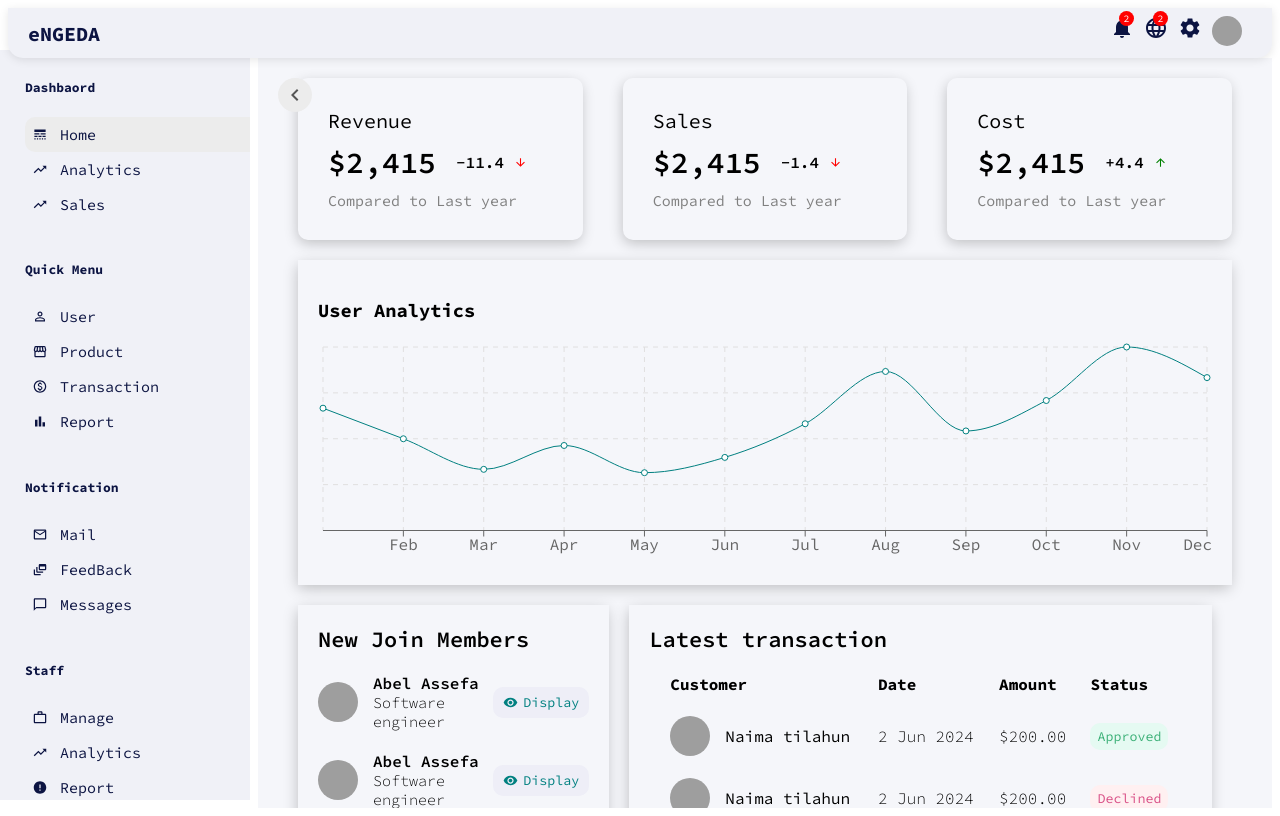
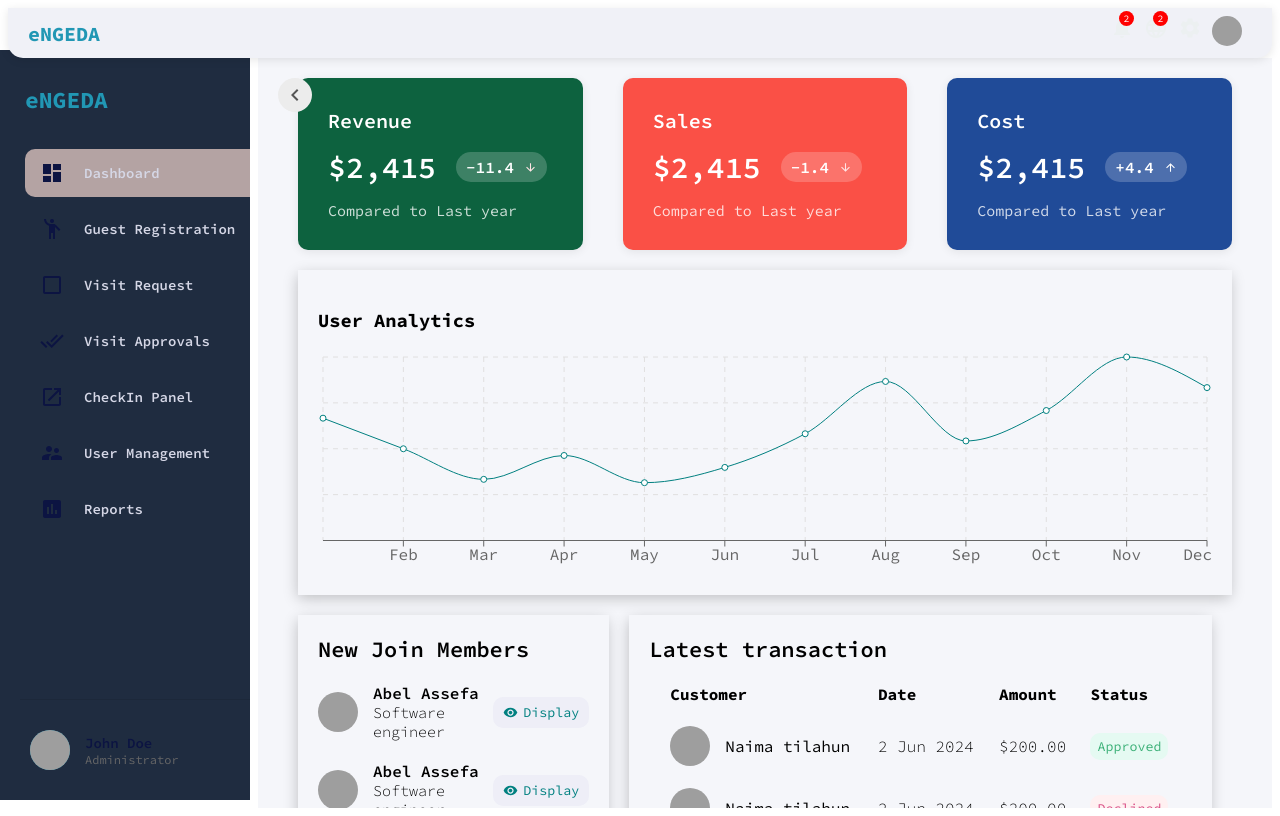
Before and after one commit to NobelAssefa/GMS, a React (Vite) app: page / in a window 1280 px wide. Built offline with nearby package versions, Linux system fonts and the light colour scheme; grey boxes are pictures that could not be loaded.

Commit message:
side and top bar modified

```diff
--- a/package.json
+++ b/package.json
@@ -12,6 +12,7 @@
   "dependencies": {
     "@emotion/react": "^11.11.4",
     "@emotion/styled": "^11.11.5",
+    "@material-ui/icons": "^4.11.3",
     "@mui/icons-material": "^5.15.20",
     "@mui/material": "^5.15.20",
     "@mui/x-data-grid": "^7.7.1",
--- a/src/Components/featuredInfo/FeaturedInfo.jsx
+++ b/src/Components/featuredInfo/FeaturedInfo.jsx
@@ -5,7 +5,7 @@ import ArrowUpwardOutlinedIcon from '@mui/icons-material/ArrowUpwardOutlined';
 export default function FeaturedInfo() {
   return (
     <div className="featured">
-        <div className="featuredItem">
+        <div className="featuredItem revenue">
             <span className="featuredTitle">Revenue</span>
             <div className="featuredMoneyContainer">
                 <span className="featureMoney">$2,415</span>
@@ -16,7 +16,7 @@ export default function FeaturedInfo() {
             </div>
             <div className="featureSub">Compared to Last year</div>
         </div>
-        <div className="featuredItem">
+        <div className="featuredItem sales">
             <span className="featuredTitle">Sales</span>
             <div className="featuredMoneyContainer">
                 <span className="featureMoney">$2,415</span>
@@ -27,7 +27,7 @@ export default function FeaturedInfo() {
             </div>
             <div className="featureSub">Compared to Last year</div>
         </div>
-        <div className="featuredItem">
+        <div className="featuredItem cost">
             <span className="featuredTitle">Cost</span>
             <div className="featuredMoneyContainer">
                 <span className="featureMoney">$2,415</span>
--- a/src/Components/featuredInfo/featured.css
+++ b/src/Components/featuredInfo/featured.css
@@ -2,53 +2,67 @@
     width: 100%;
     display: flex;
     justify-content: space-between;
-
 }
 .featuredItem{
     flex: 1;
     padding: 30px;
     margin: 0px 20px;
     border-radius: 10px;
-    border-radius: 10px;
-    box-shadow: -1px 4px 14px -1px rgba(0,0,0,0.23);
--webkit-box-shadow: -1px 4px 14px -1px rgba(0,0,0,0.23);
--moz-box-shadow: -1px 4px 14px -1px rgba(0,0,0,0.23);
+    color: white;
+    box-shadow: 0 2px 10px rgba(0, 0, 0, 0.08);
+    transition: all 0.3s ease;
+}
+.featuredItem.revenue {
+    background-color: #0D623F;
+}
+.featuredItem.sales {
+    background-color: #FA5046;
+}
+.featuredItem.cost {
+    background-color: #204B98;
+}
+.featuredItem:hover {
+    transform: translateY(-2px);
+    box-shadow: 0 4px 15px rgba(0, 0, 0, 0.1);
 }
 .featuredTitle{
     font-size: 20px;
-
+    color: inherit;
+    font-weight: 600;
 }
 .featuredMoneyContainer{
-    margin: 10px 0 ;
+    margin: 15px 0;
     display: flex;
     align-items: center;
-
 }
 .featureMoney{
     font-size: 30px;
     font-weight: 600;
+    color: inherit;
 }
 .featureMoneyRate{
     display: flex;
     font-weight: 600;
     align-items: center;
     margin-left: 20px;
+    padding: 5px 10px;
+    border-radius: 20px;
+    background-color: rgba(255, 255, 255, 0.2);
+    color: inherit;
 }
-
 .featuredName{
-
     margin-left: 10px;
-    color: green;
+    color: #FFFFFF;
     font-size: 13px !important;
-
+    font-weight: 500;
 }
-
 .featuredName.negative{
-    color: red;
+    color: #FFE5E5;
     margin-left: 10px;
     font-size: 13px;
 }
 .featureSub{
-    color:grey;
+    color: rgba(255, 255, 255, 0.8);
     font-size: 15px;
+    margin-top: 5px;
 }
--- a/src/Components/sidebar/Sidebar.css
+++ b/src/Components/sidebar/Sidebar.css
@@ -1,6 +1,6 @@
 .sidebar {
     height: calc(100vh - 50px);
-    background-color: #F0F1F7;
+    background-color: #1F2C40;
     position: fixed;
     top: 50px;
     left: 0;
@@ -8,6 +8,8 @@
     width: 250px;
     z-index: 100;
     overflow: hidden;
+    display: flex;
+    flex-direction: column;
 }
 
 .sidebar.collapsed {
@@ -17,6 +19,7 @@
 /* Hide all text content when collapsed */
 .sidebar.collapsed .sidebarListItem {
     font-size: 0;
+
 }
 
 .sidebar.collapsed .title {
@@ -33,7 +36,7 @@
 
 .sidebar.collapsed .sidebarListItem {
     justify-content: center;
-    padding: 8px 0;
+    padding: 20px 0;
     width: 60px;
     min-width: 60px;
     display: flex;
@@ -43,12 +46,12 @@
 
 .sidebar.collapsed .sideBarIcons {
     margin: 0;
-    font-size: 20px !important;
+    font-size: 24px !important;
     display: flex !important;
     align-items: center;
     justify-content: center;
     min-width: auto;
-    color: #0C1442;
+    color: #c7cbe1;
 }
 
 .sidebar.collapsed .sidebarMenu {
@@ -76,6 +79,9 @@
     width: 100%;
     height: 100%;
     overflow-x: hidden;
+    display: flex;
+    flex-direction: column;
+    justify-content: space-between;
 }
 
 .sidebar.collapsed .sidebarwrapper {
@@ -92,9 +98,10 @@
 }
 
 .title {
-    font-size: 13px;
-    color: #0C1442;
+    font-size: 23px;
+    color: #2197B4;
     margin-left: 5px;
+    margin-bottom: 30px;
 }
 
 .sideBarList {
@@ -104,28 +111,30 @@
 }
 
 .sidebarListItem {
-    padding: 8px 5px;
+    padding: 12px 15px;
     display: flex;
     align-items: center;
     cursor: pointer;
-    font-size: 15px;
+    font-size: 14px;
     border-radius: 10px;
     white-space: nowrap;
+    font-weight: 600;
     width: 100%;
     transition: all 0.3s ease;
-    color: #0C1442;
+    color: #d5d7e6;
+    margin-bottom: 8px;
 }
 
 .sidebarListItem.active,
 .sidebarListItem:hover {
-    background-color: rgb(236, 236, 236);
+    background-color: rgb(180, 163, 163);
     width: 100%;
 }
 
 .sideBarIcons {
-    margin-right: 10px;
-    font-size: 15px !important;
-    min-width: 20px;
+    margin-right: 20px;
+    font-size: 24px !important;
+    min-width: 24px;
     display: flex;
     align-items: center;
     justify-content: center;
@@ -136,3 +145,58 @@
 .sidebar.collapsed .sidebarListItem > :not(.sideBarIcons) {
     display: none;
 }
+
+.sidebarFooter {
+    margin-top: auto;
+    padding-top: 20px;
+    border-top: 1px solid rgba(0, 0, 0, 0.1);
+}
+
+.userProfile {
+    display: flex;
+    align-items: center;
+    padding: 10px;
+    border-radius: 10px;
+    transition: all 0.3s ease;
+}
+
+.userProfile:hover {
+    background-color: rgba(0, 0, 0, 0.05);
+}
+
+.userAvatar {
+    width: 40px !important;
+    height: 40px !important;
+    margin-right: 15px;
+    background-color: #2197B4 !important;
+}
+
+.userInfo {
+    display: flex;
+    flex-direction: column;
+}
+
+.userName {
+    font-size: 14px;
+    font-weight: 600;
+    color: #0C1442;
+}
+
+.userRole {
+    font-size: 12px;
+    color: #666;
+}
+
+/* Collapsed state styles for user profile */
+.sidebar.collapsed .userProfile {
+    justify-content: center;
+    padding: 10px 0;
+}
+
+.sidebar.collapsed .userAvatar {
+    margin-right: 0;
+}
+
+.sidebar.collapsed .userInfo {
+    display: none;
+}
--- a/src/Components/sidebar/Sidebar.jsx
+++ b/src/Components/sidebar/Sidebar.jsx
@@ -1,4 +1,4 @@
-import React from "react";
+import React, { useState, useEffect } from "react";
 import "./Sidebar.css";
 import LineStyleIcon from "@mui/icons-material/LineStyle";
 import TrendingUpIcon from "@mui/icons-material/TrendingUp";
@@ -11,89 +11,94 @@ import DynamicFeedOutlinedIcon from "@mui/icons-material/DynamicFeedOutlined";
 import ChatBubbleOutlineOutlinedIcon from "@mui/icons-material/ChatBubbleOutlineOutlined";
 import ErrorOutlinedIcon from "@mui/icons-material/ErrorOutlined";
 import WorkOutlineOutlinedIcon from "@mui/icons-material/WorkOutlineOutlined";
-import { Link } from "react-router-dom";
+import DashboardIcon from '@material-ui/icons/Dashboard';
+import EmojiPeopleIcon from '@material-ui/icons/EmojiPeople';
+import CheckBoxOutlineBlankIcon from '@material-ui/icons/CheckBoxOutlineBlank';
+import DoneAllIcon from '@material-ui/icons/DoneAll';
+import OpenInNewIcon from '@material-ui/icons/OpenInNew';
+import SupervisorAccountIcon from '@material-ui/icons/SupervisorAccount';
+import AssessmentIcon from '@material-ui/icons/Assessment';
+import { Link, useLocation } from "react-router-dom";
+import { Avatar } from "@mui/material";
 
 export default function Sidebar({ isCollapsed }) {
+  const location = useLocation();
+  const [activeItem, setActiveItem] = useState("");
+
+  useEffect(() => {
+    // Set active item based on current path
+    const path = location.pathname;
+    setActiveItem(path);
+  }, [location]);
+
+  const handleItemClick = (path) => {
+    setActiveItem(path);
+  };
+
   return (
     <div className={`sidebar ${isCollapsed ? 'collapsed' : ''}`}>
       <div className="sidebarwrapper">
         <div className="sidebarMenu">
-          <h1 className="title">Dashbaord</h1>
+          <h1 className="title">eNGEDA</h1>
           <ul className="sideBarList">
-            <Link to="/" className="link">
-              <li className="sidebarListItem active">
-                <LineStyleIcon className="sideBarIcons" />
-                Home
+            <Link to="/" className="link" onClick={() => handleItemClick("/")}>
+              <li className={`sidebarListItem ${activeItem === "/" ? "active" : ""}`}>
+                <DashboardIcon className="sideBarIcons" />
+                Dashboard
               </li>
             </Link>
-            <li className="sidebarListItem">
-              <TrendingUpIcon className="sideBarIcons" />
-              Analytics
-            </li>
-            <li className="sidebarListItem">
-              <TrendingUpIcon className="sideBarIcons" />
-              Sales
-            </li>
+            <Link to="/guest/registration" className="link" onClick={() => handleItemClick("/guest/registration")}>
+              <li className={`sidebarListItem ${activeItem === "/guest/registration" ? "active" : ""}`}>
+                <EmojiPeopleIcon className="sideBarIcons" />
+                Guest Registration
+              </li>
+            </Link>
+            <Link to="/visit/request" className="link" onClick={() => handleItemClick("/visit/request")}>
+              <li className={`sidebarListItem ${activeItem === "/visit/request" ? "active" : ""}`}>
+                <CheckBoxOutlineBlankIcon className="sideBarIcons" />
+                Visit Request
+              </li>
+            </Link>
+            <Link to="/visit/approval" className="link" onClick={() => handleItemClick("/visit/approval")}>
+              <li className={`sidebarListItem ${activeItem === "/visit/approval" ? "active" : ""}`}>
+                <DoneAllIcon className="sideBarIcons" />
+                Visit Approvals
+              </li>
+            </Link>
+            <Link to="/checkin" className="link" onClick={() => handleItemClick("/checkin")}>
+              <li className={`sidebarListItem ${activeItem === "/checkin" ? "active" : ""}`}>
+                <OpenInNewIcon className="sideBarIcons" />
+                CheckIn Panel
+              </li>
+            </Link>
+            <Link to="/user" className="link" onClick={() => handleItemClick("/user")}>
+              <li className={`sidebarListItem ${activeItem === "/user" ? "active" : ""}`}>
+                <SupervisorAccountIcon className="sideBarIcons" />
+                User Management
+              </li>
+            </Link>
+            <Link to="/reports" className="link" onClick={() => handleItemClick("/reports")}>
+              <li className={`sidebarListItem ${activeItem === "/reports" ? "active" : ""}`}>
+                <AssessmentIcon className="sideBarIcons" />
+                Reports
+              </li>
+            </Link>
           </ul>
         </div>
-        <div className="sidebarMenu">
-          <h1 className="title">Quick Menu</h1>
-          <ul className="sideBarList">
-            <Link to="/users" className="link">
-              <li className="sidebarListItem ">
-                <PersonOutlineOutlinedIcon className="sideBarIcons" />
-                User
-              </li>
-            </Link>
-            <Link className="link" to="/products">
-              <li className="sidebarListItem">
-                <StorefrontOutlinedIcon className="sideBarIcons" />
-                Product
-              </li>
-            </Link>
-            <li className="sidebarListItem">
-              <PaidOutlinedIcon className="sideBarIcons" />
-              Transaction
-            </li>
-            <li className="sidebarListItem">
-              <BarChartOutlinedIcon className="sideBarIcons" />
-              Report
-            </li>
-          </ul>
-        </div>
-        <div className="sidebarMenu">
-          <h1 className="title">Notification</h1>
-          <ul className="sideBarList">
-            <li className="sidebarListItem ">
-              <EmailOutlinedIcon className="sideBarIcons" />
-              Mail
-            </li>
-            <li className="sidebarListItem">
-              <DynamicFeedOutlinedIcon className="sideBarIcons" />
-              FeedBack
-            </li>
-            <li className="sidebarListItem">
-              <ChatBubbleOutlineOutlinedIcon className="sideBarIcons" />
-              Messages
-            </li>
-          </ul>
-        </div>
-        <div className="sidebarMenu">
-          <h1 className="title">Staff</h1>
-          <ul className="sideBarList">
-            <li className="sidebarListItem ">
-              <WorkOutlineOutlinedIcon className="sideBarIcons" />
-              Manage
-            </li>
-            <li className="sidebarListItem">
-              <TrendingUpIcon className="sideBarIcons" />
-              Analytics
-            </li>
-            <li className="sidebarListItem">
-              <ErrorOutlinedIcon className="sideBarIcons" />
-              Report
-            </li>
-          </ul>
+        <div className="sidebarFooter">
+          <div className="userProfile">
+            <Avatar
+              alt="User Avatar"
+              src="https://images.pexels.com/photos/91227/pexels-photo-91227.jpeg?auto=compress&cs=tinysrgb&w=400"
+              className="userAvatar"
+            />
+            {!isCollapsed && (
+              <div className="userInfo">
+                <span className="userName">John Doe</span>
+                <span className="userRole">Administrator</span>
+              </div>
+            )}
+          </div>
         </div>
       </div>
     </div>
--- a/src/Components/topbar/topbar.css
+++ b/src/Components/topbar/topbar.css
@@ -20,14 +20,14 @@
 .logo {
     font-weight: bold;
     font-size: 20px;
-    color: #0C1442;
+    color: #2197b4;
     cursor: pointer;
 }
 
 .topbarIconcontainer {
     position: relative;
     align-items: center;
-    color: #0C1442;
+    color: #ecf0f1;
     margin-right: 10px;
 }
 
@@ -66,7 +66,7 @@
     position: absolute;
     top: 100%;
     right: 0;
-    background-color: #F0F1F7;
+    background-color: #2c3e50;
     border-radius: 8px;
     box-shadow: 0 3px 10px rgba(0, 0, 0, 0.2);
     min-width: 160px;
@@ -77,13 +77,13 @@
 .dropdown-item {
     padding: 12px 16px;
     font-size: 14px;
-    color: #0C1442;
+    color: #ecf0f1;
     transition: background-color 0.2s;
     cursor: pointer;
 }
 
 .dropdown-item:hover {
-    background-color: #e4e6ef;
+    background-color: #34495e;
 }
 
 .dropdown-item:first-child {
@@ -99,11 +99,50 @@
 .menuIcon {
     cursor: pointer;
     margin-right: 15px;
-    color: #0C1442;
+    color: #ecf0f1;
     display: flex;
     align-items: center;
 }
 
 .menuIcon:hover {
-    opacity: 0.8;
+    color: #bdc3c7;
 }
+
+.avatar-container {
+    position: relative;
+    cursor: pointer;
+}
+
+.dropdown-menu {
+    position: absolute;
+    top: 100%;
+    right: 0;
+    background-color: white;
+    border-radius: 8px;
+    box-shadow: 0 2px 10px rgba(0, 0, 0, 0.1);
+    min-width: 160px;
+    z-index: 1000;
+    margin-top: 5px;
+}
+
+.dropdown-item {
+    padding: 12px 16px;
+    font-size: 14px;
+    color: #555;
+    transition: background-color 0.2s;
+    cursor: pointer;
+}
+
+.dropdown-item:hover {
+    background-color: #f5f5f5;
+}
+
+.dropdown-item:first-child {
+    border-top-left-radius: 8px;
+    border-top-right-radius: 8px;
+}
+
+.dropdown-item:last-child {
+    border-bottom-left-radius: 8px;
+    border-bottom-right-radius: 8px;
+}
```
Also changed, not shown: src/Components/topbar/Topbar.jsx (+14 -2 lines), 1 other file (tests, documents, lock files or other folders).
